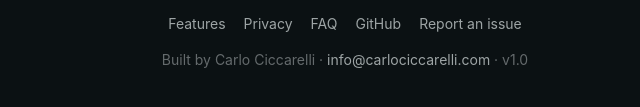
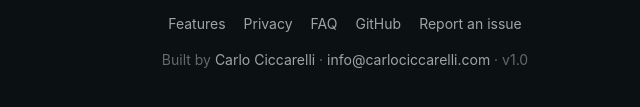
Before and after one commit to carlociccarelli/design-standup-bot, a plain HTML site: page docs/index.html in a window 1280 px wide. Shown: the part 6643-6750 px from the top of the page, 295-935 px from the left. Drawn offline with nearby package versions, Linux system fonts and the light colour scheme.

Commit message:
Add link to carlociccarelli.com in footer
Co-Authored-By: Claude Sonnet 4.6 <noreply@anthropic.com>

```diff
--- a/docs/index.html
+++ b/docs/index.html
@@ -890,7 +890,7 @@
       <a href="https://github.com/carlociccarelli/design-standup-bot/issues">Report an issue</a>
     </div>
     <p>
-      Built by Carlo Ciccarelli · <a href="mailto:info@carlociccarelli.com">info@carlociccarelli.com</a> · v1.0
+      Built by <a href="https://www.carlociccarelli.com">Carlo Ciccarelli</a> · <a href="mailto:info@carlociccarelli.com">info@carlociccarelli.com</a> · v1.0
     </p>
   </footer>
 
```
